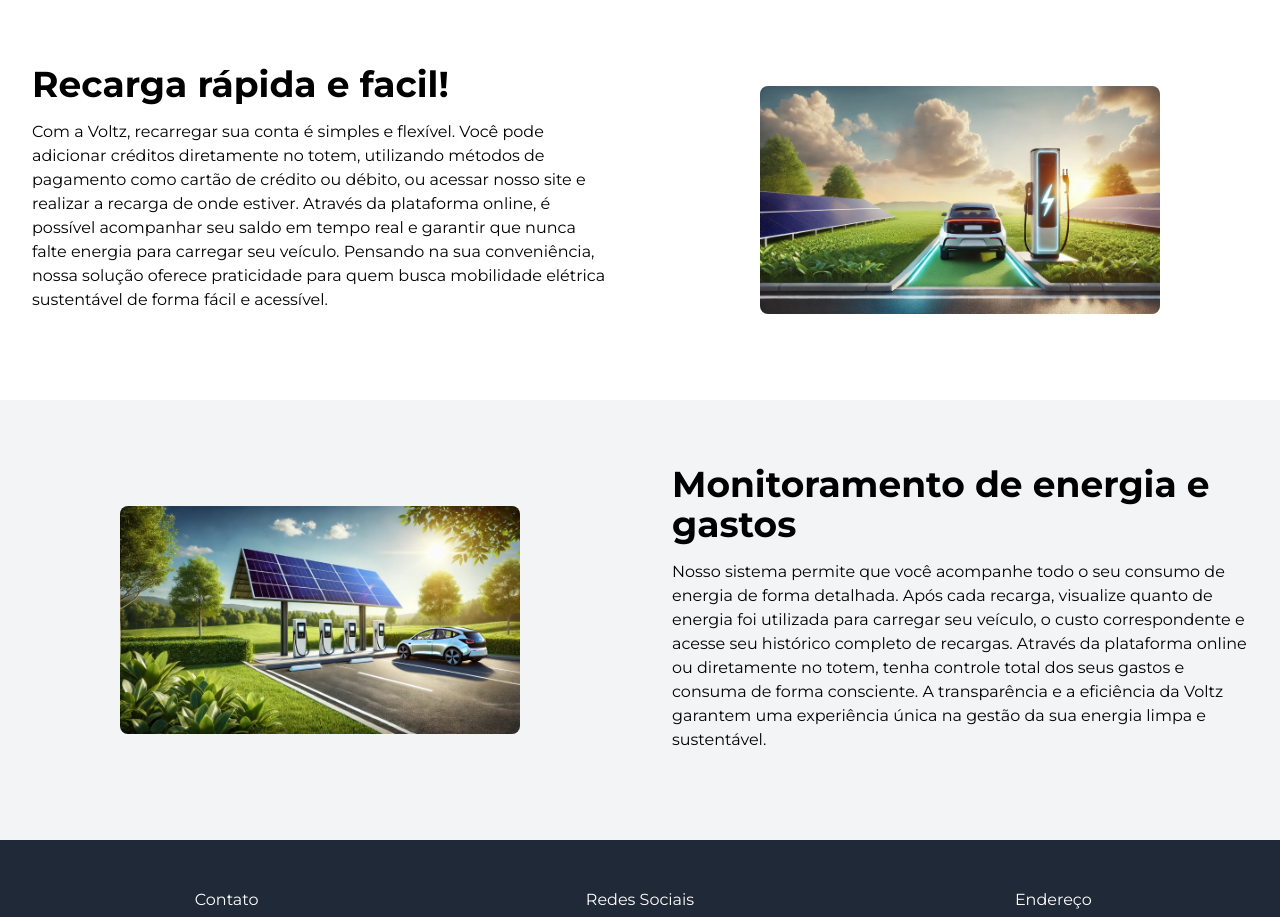
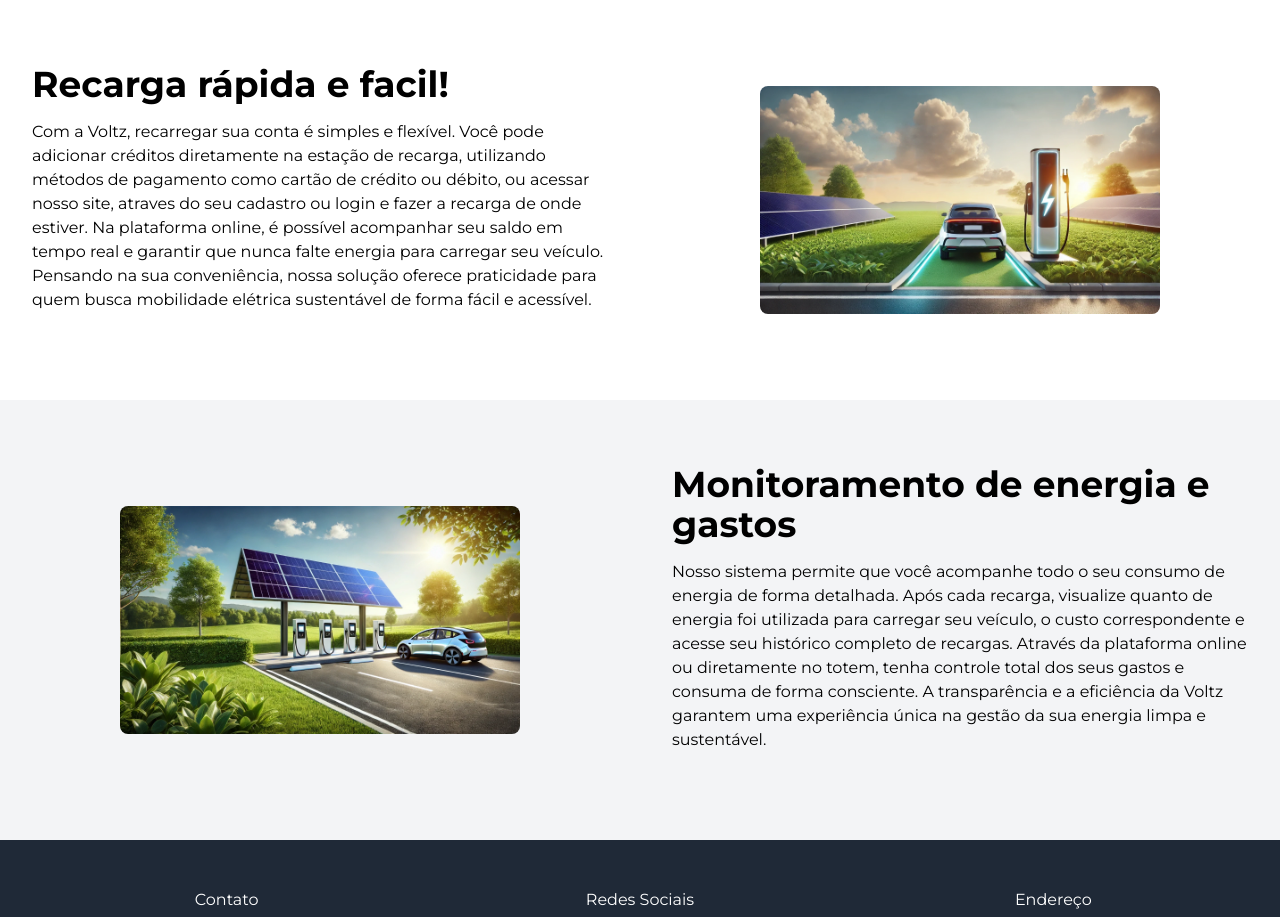
Before and after one commit to leonardobianchii/voltz, a Next.js app: page /produto in a window 1280 px wide. Shown: the part 960-1877 px from the top of the page. Built offline with nearby package versions, Linux system fonts and the light colour scheme.

Commit message:
Mudancas para heuristicas.

```diff
--- a/src/app/page.tsx
+++ b/src/app/page.tsx
@@ -55,7 +55,7 @@ export default function Home() {
               href="/about"
               className="btn bg-blue-500 text-white px-6 py-3 rounded-md hover:bg-blue-600 transition-colors"
             >
-              Saiba mais aqui
+              Descubra como funciona
             </Link>
           </div>
           <div className="w-full md:w-1/2 px-8 mt-8 md:mt-0 flex justify-center">
@@ -111,7 +111,7 @@ export default function Home() {
         <div className="container mx-auto text-center">
           <h3 className="text-4xl font-bold mb-6">O que dizem sobre?</h3>
           <p className="mb-8">
-            Veja alguns comentários sobre o uso de nossas instalações
+          Veja histórias de Impacto Real
           </p>
           <div className="flex flex-wrap justify-center">
             <div className="bg-blue-100 p-6 rounded-lg text-center w-80 m-4 transition duration-300 hover:bg-blue-600 hover:text-white">
--- a/src/app/produto/page.tsx
+++ b/src/app/produto/page.tsx
@@ -33,9 +33,9 @@ export default function Produto() {
             <h3 className="text-4xl font-bold mb-4">Recarga rápida e facil!</h3>
             <p className="mb-6">
               Com a Voltz, recarregar sua conta é simples e flexível. Você pode
-              adicionar créditos diretamente no totem, utilizando métodos de
-              pagamento como cartão de crédito ou débito, ou acessar nosso site
-              e realizar a recarga de onde estiver. Através da plataforma
+              adicionar créditos diretamente na estação de recarga, utilizando métodos de
+              pagamento como cartão de crédito ou débito, ou acessar nosso site, atraves do seu cadastro ou login
+              e fazer a recarga de onde estiver. Na plataforma
               online, é possível acompanhar seu saldo em tempo real e garantir
               que nunca falte energia para carregar seu veículo. Pensando na sua
               conveniência, nossa solução oferece praticidade para quem busca
```
